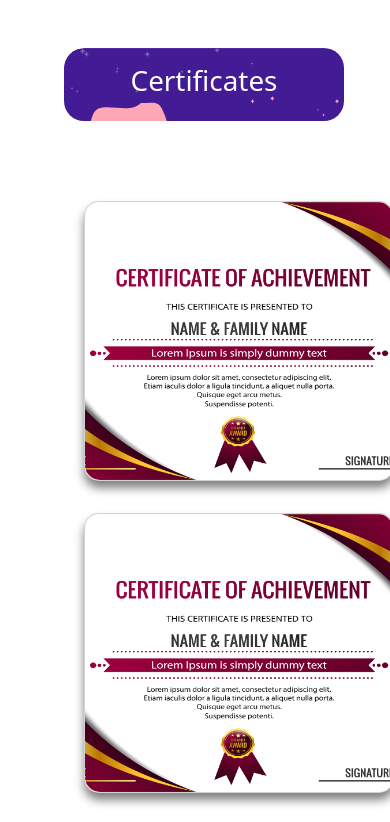
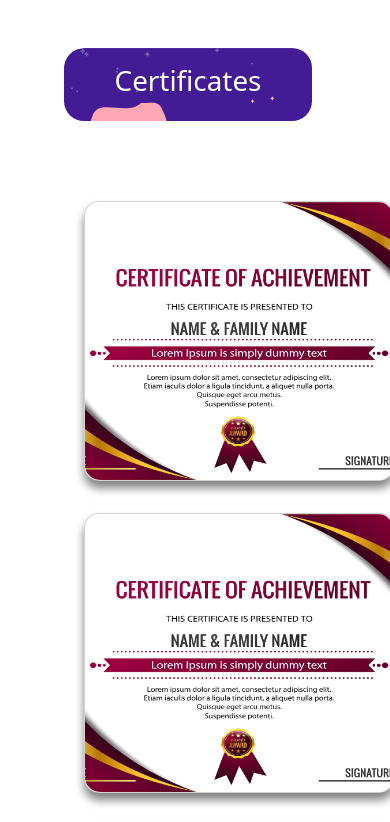
Before and after one commit to iedcsscollege/iedc-web, a plain HTML site: page Certificates.html in a window 390 px wide. Shown: the top 822 px of the page. Drawn offline with nearby package versions, Linux system fonts and the light colour scheme.

Commit message:
initial2

```diff
--- a/Certificates.css
+++ b/Certificates.css
@@ -127,7 +127,7 @@ body
       padding-bottom: 1rem;
       background-image: url("images-achievements/Group\ 15BANNER.svg");
       margin: auto;
-      margin-right: 2rem;
+      margin-right: 4rem;
 
 
       border-radius: 20px;
```
